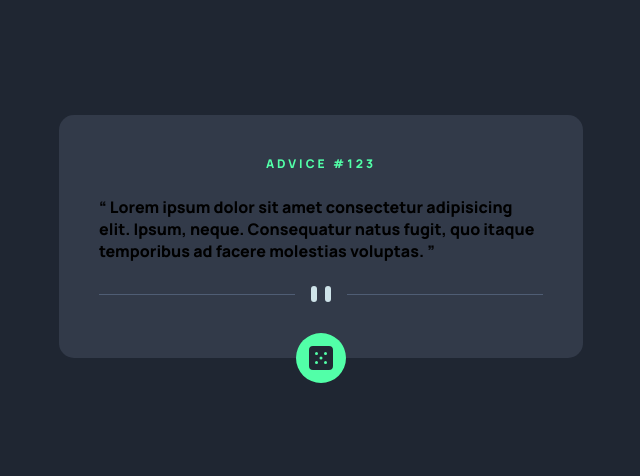
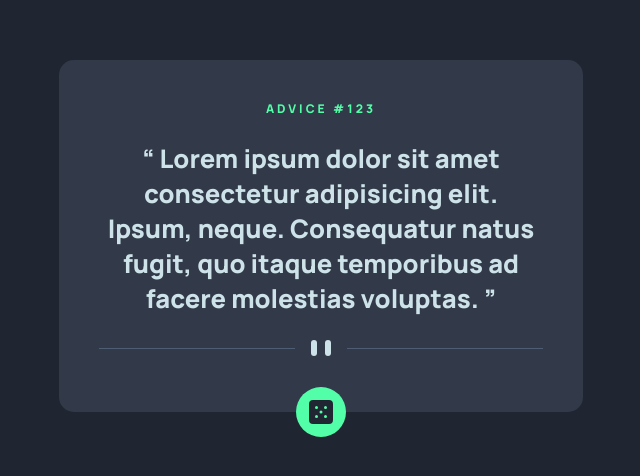
Before and after one commit to saraperme/advice-generator, a plain HTML site: page index.html in a window 1280 px wide. Shown: the part 164-640 px from the top of the page, without its empty margins (319-959 px from the left). Drawn offline with Linux system fonts and the light colour scheme; no server answers.

Commit message:
Update style.css

```diff
--- a/style.css
+++ b/style.css
@@ -61,7 +61,7 @@ h5{
     letter-spacing: 3px;
 }
 
-p{
+q{
     color: var(--light-cyan);
     text-align: center;
     font-size: 1.6rem;
```
